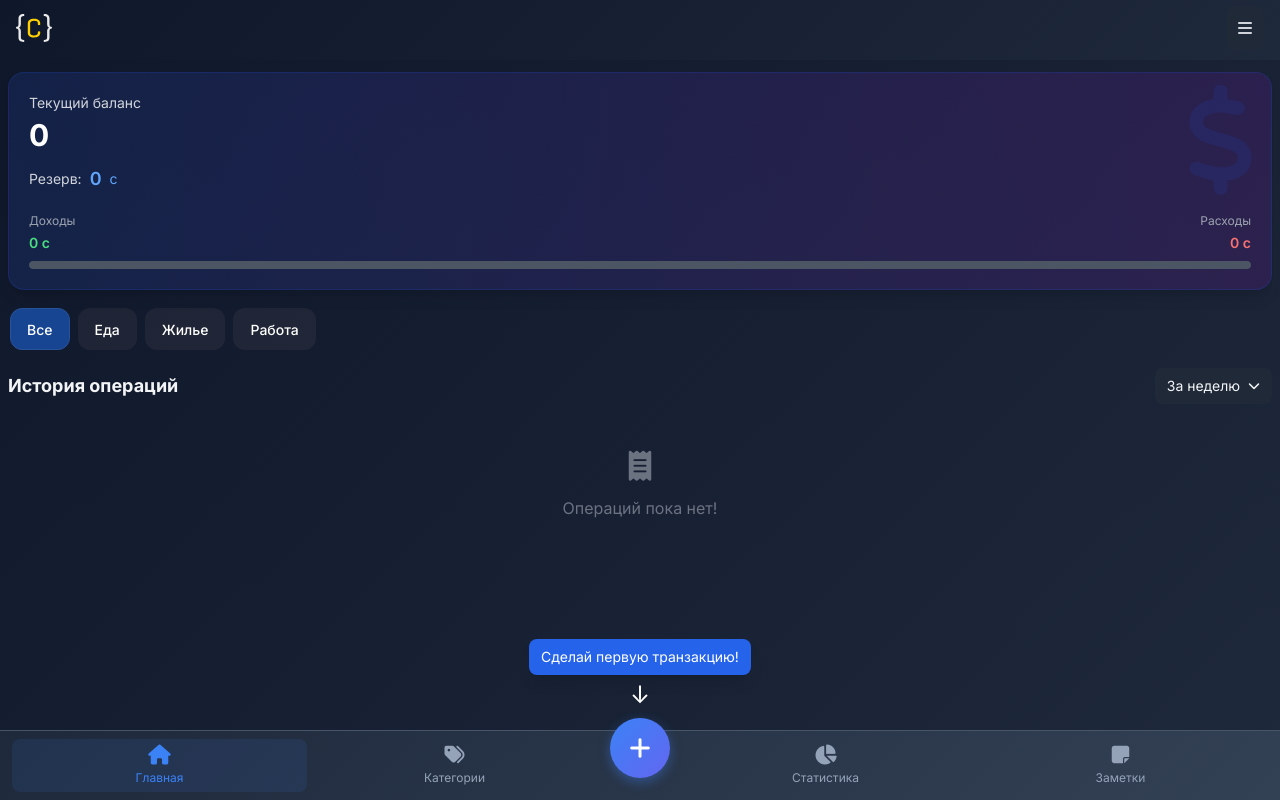
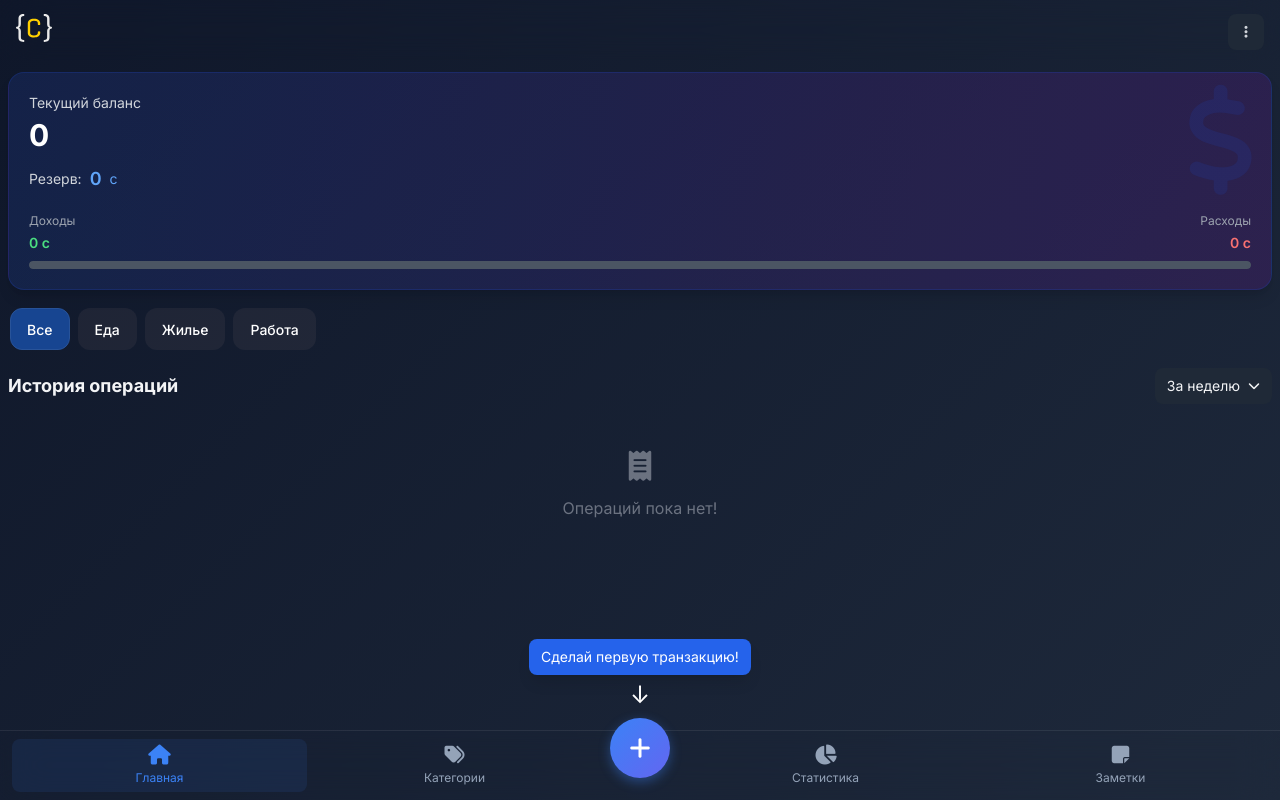
Before and after one commit to codifuse/wallet, a Django app: page / in a window 1280 px wide. Run offline with Django 5.2, Linux system fonts and the light colour scheme; the visitor is signed in with stand-in values (Sample User, id 1); data comes from the database, SQL or seed files in the repository; data that the repository does not hold is empty; some libraries are stand-ins or nearby versions.

Commit message:
updated style

```diff
--- a/main/static/main/style.css
+++ b/main/static/main/style.css
@@ -74,13 +74,20 @@ body.modal-open {
     bottom: 0;
     left: 0;
     right: 0;
-    background: linear-gradient(135deg, #0e1116 0%, #041630 100%);
-    border-top: 1px solid #475569;
-    z-index: 40;
+    z-index: 100;
+    display: flex;
+    align-items: center;
+    justify-content: space-around;
+    height: 70px;
     padding: 0.5rem 0.75rem;
-    align-items: center;
-    height: 70px;
+
+    /* Новый “стеклянный” стиль */
+    background: transparent !important;
+    backdrop-filter: blur(20px) !important;
+    -webkit-backdrop-filter: blur(20px) !important;
+    border-top: 1px solid rgba(255, 255, 255, 0.08) !important;
 }
+
 
 
 .mobile-nav-item {
@@ -1126,6 +1133,8 @@ body.modal-open {
   box-sizing: border-box !important;
 }
 
+
+
 /* Только для iPhone / Safari (устройства с вырезом) */ @supports (padding: max(env(safe-area-inset-top), 0px)) { .mobile-header { align-items: flex-end !important; height: calc(60px + env(safe-area-inset-top)) !important; padding-top: env(safe-area-inset-top) !important; padding-bottom: 0.6rem !important; } }
 
 /* === Корректировка только для Android / Desktop === */
@@ -1152,9 +1161,10 @@ body.modal-open {
     padding-top: calc(env(safe-area-inset-top) + 0.4rem) !important;
     padding-bottom: 0.6rem !important;
 
-    background: linear-gradient(135deg, #0f172a 0%, #1e293b 100%) !important;
-    backdrop-filter: blur(20px) !important;
-    -webkit-backdrop-filter: blur(20px) !important;
+  background: transparent !important;
+backdrop-filter: blur(20px) !important;
+-webkit-backdrop-filter: blur(20px) !important;
+
   }
 }
 
--- a/main/templates/index.html
+++ b/main/templates/index.html
@@ -54,8 +54,8 @@
   <!-- Контейнер уведомлений ВНУТРИ хедера -->
   <div id="notificationContainer"></div>
 
-  <button id="menuBtn" class="bg-gray-800 hover:bg-gray-700 h-full px-3 rounded-lg flex items-center justify-center">
-    <i class="fas fa-bars text-gray-300"></i>
+  <button id="menuBtn" class="w-9 h-9 bg-gray-800 hover:bg-gray-700 rounded-lg flex items-center justify-center transition-colors">
+    <i class="fas fa-ellipsis-v text-gray-300 text-sm"></i>
   </button>
 </div>
 
```
